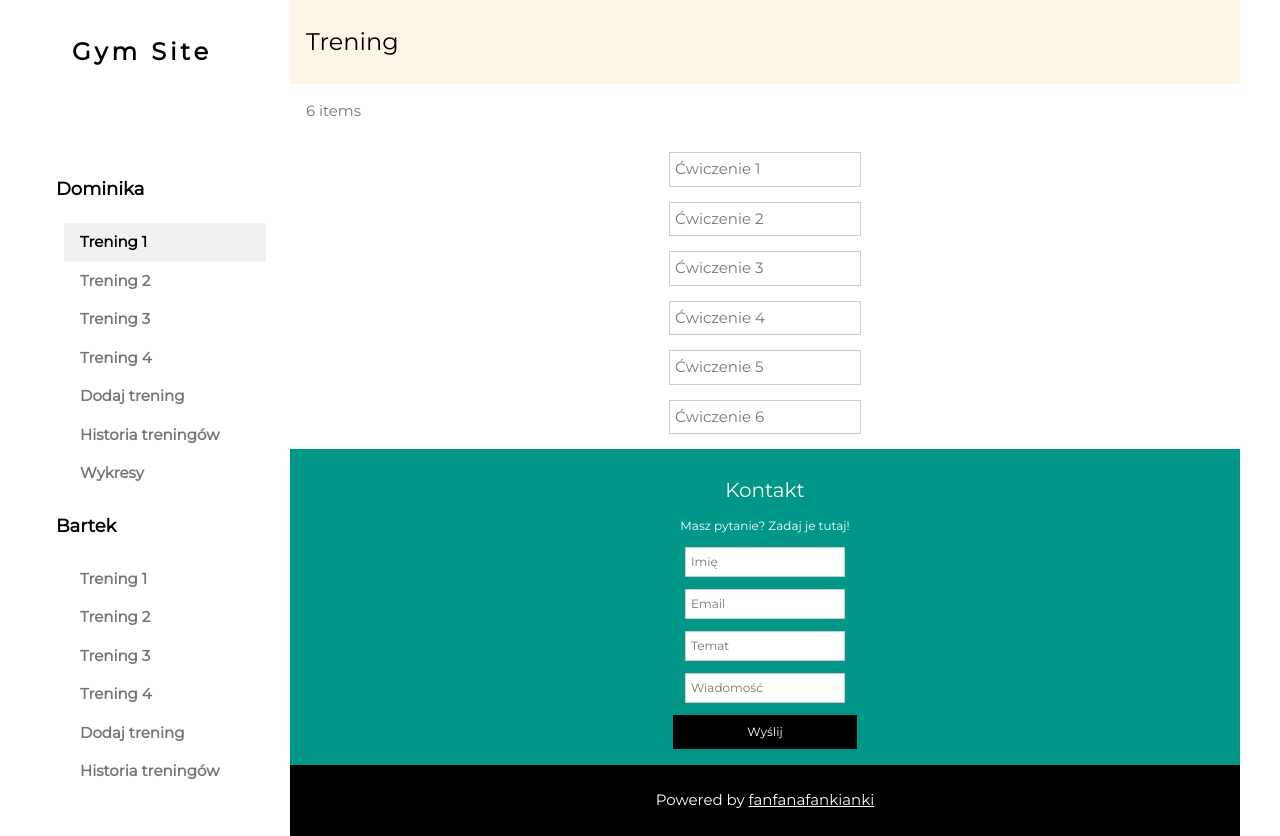
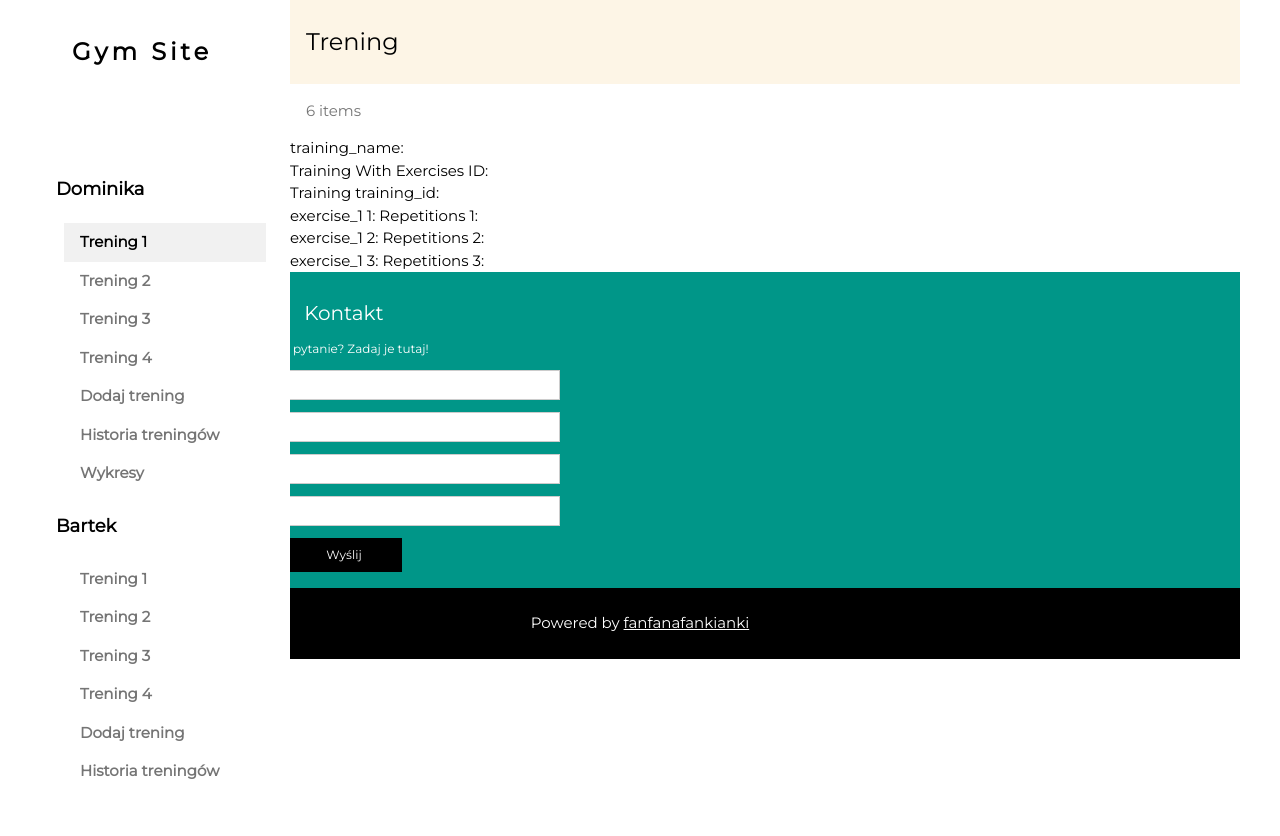
Before and after one commit to fanfanafankianki/Gym_progress_site, a PHP site: page / in a window 1280 px wide, after a click on "Trening 1". After the commit the page ends 779 px from the top, so only its background shows below. Run offline with PHP 8.4, Linux system fonts and the light colour scheme; data that the repository does not hold is empty; some web fonts are replaced.

Commit message:
Continue work with database

```diff
--- a/index.php
+++ b/index.php
@@ -87,7 +87,7 @@ if (isset($_POST['submit2'])) {
   }
 
   $sql3 = "INSERT INTO TrainingWithExercises (training_id, exercise_1, exercise_2, exercise_3)
-  VALUES (3,
+  VALUES (10,
         (SELECT exercise_id FROM Exercises WHERE exercise_name = '$text2'),
         (SELECT exercise_id FROM Exercises WHERE exercise_name = '$text3'),
         (SELECT exercise_id FROM Exercises WHERE exercise_name = '$text4')
@@ -120,23 +120,23 @@ if (isset($_POST['submit2'])) {
       <a onclick="loadDiv('klasa2')" href="#" class="css-bar-item css-button">Trening 2</a>
       <a onclick="loadDiv('klasa3')" href="#" class="css-bar-item css-button">Trening 3</a>
       <a onclick="loadDiv('klasa4')" href="#" class="css-bar-item css-button">Trening 4</a>
-      <a onclick="loadDiv('klasa10')" href="#" class="css-bar-item css-button">Dodaj trening</a>
-      <a onclick="loadDiv('klasa8')" href="#" class="css-bar-item css-button">Historia treningów</a>
-      <a onclick="loadDiv('klasa8')" href="#" class="css-bar-item css-button">Wykresy</a>
+      <a onclick="loadDiv('klasa5')" href="#" class="css-bar-item css-button">Dodaj trening</a>
+      <a onclick="loadDiv('klasa6')" href="#" class="css-bar-item css-button">Historia treningów</a>
+      <a onclick="loadDiv('klasa7')" href="#" class="css-bar-item css-button">Wykresy</a>
     </div>
     <a onclick="myAccFunc('object_two_items')" href="javascript:void(0)" class="css-button css-block2 css-white css-left-align" id="object_two">
       Bartek
     </a>
     <div id="object_two_items" class="css-bar-block css-hide css-padding-large css-medium">
-      <a onclick="loadDiv('klasa5')" href="#" class="css-bar-item css-button css-light-grey">Trening 1</a>
-      <a onclick="loadDiv('klasa6')" href="#" class="css-bar-item css-button">Trening 2</a>
-      <a onclick="loadDiv('klasa7')" href="#" class="css-bar-item css-button">Trening 3</a>
-      <a onclick="loadDiv('klasa8')" href="#" class="css-bar-item css-button">Trening 4</a>
-      <a onclick="loadDiv('klasa10')" href="#" class="css-bar-item css-button">Dodaj trening</a>
-      <a onclick="loadDiv('klasa8')" href="#" class="css-bar-item css-button">Historia treningów</a>
-      <a onclick="loadDiv('klasa8')" href="#" class="css-bar-item css-button">Wykresy</a>
+      <a onclick="loadDiv('klasa8')" href="#" class="css-bar-item css-button css-light-grey">Trening 1</a>
+      <a onclick="loadDiv('klasa9')" href="#" class="css-bar-item css-button">Trening 2</a>
+      <a onclick="loadDiv('klasa10')" href="#" class="css-bar-item css-button">Trening 3</a>
+      <a onclick="loadDiv('klasa11')" href="#" class="css-bar-item css-button">Trening 4</a>
+      <a onclick="loadDiv('klasa5')" href="#" class="css-bar-item css-button">Dodaj trening</a>
+      <a onclick="loadDiv('klasa6')" href="#" class="css-bar-item css-button">Historia treningów</a>
+      <a onclick="loadDiv('klasa7')" href="#" class="css-bar-item css-button">Wykresy</a>
     </div>
-    <a onclick="loadDiv('klasa9')" href="javascript:void(0)" class="css-button css-block2 css-white css-left-align" id="object_one">
+    <a onclick="loadDiv('klasa12')" href="javascript:void(0)" class="css-button css-block2 css-white css-left-align" id="object_one">
       Dodaj nową osobę
     </a>
 </nav>
@@ -180,63 +180,71 @@ if (isset($_POST['submit2'])) {
 
 
   <div id="klasa1" class="klasa1">
-    <div class="div1">
-        <p><input class="css-input css-border" style=“display:none” type="text" placeholder="Ćwiczenie 1" name="Name" required></p>
-      </div>
-      <div class="div2">
-        <p><input class="css-input css-border" style=“display:none” type="text" placeholder="Ćwiczenie 2" name="Name" required></p>
-      </div>
-      <div class="div3">
-        <p><input class="css-input css-border" style=“display:none” type="text" placeholder="Ćwiczenie 3" name="Name" required></p>
-      </div>
-      <div class="div4">
-        <p><input class="css-input css-border" style=“display:none” type="text" placeholder="Ćwiczenie 4" name="Name" required></p>
-      </div>
-      <div class="div5">
-        <p><input class="css-input css-border" style=“display:none” type="text" placeholder="Ćwiczenie 5" name="Name" required></p>
-      </div>
-      <div class="div6">
-        <p><input class="css-input css-border" style=“display:none” type="text" placeholder="Ćwiczenie 6" name="Name" required></p>
+    <div id="recordContainer">
+      <?php
+      function select_training_with_exercise($training_with_exercises_id) {
+
+        // Połączenie z bazą danych
+        $servername = "127.0.0.1";
+        $username = "bartek";
+        $password = "gymsitedb321";
+        $dbname = "gym site database";
+
+        // Tworzenie połączenia
+        $conn = mysqli_connect($servername, $username, $password, $dbname);
+        $query = "SELECT TrainingWithExercises.*, Trainings.training_name, Exercises1.exercise_name AS exercise_name1, Exercises2.exercise_name AS exercise_name2, Exercises3.exercise_name AS exercise_name3, Exercises4.exercise_name AS exercise_name4, Exercises5.exercise_name AS exercise_name5, Exercises6.exercise_name AS exercise_name6, Exercises7.exercise_name AS exercise_name7, Exercises8.exercise_name AS exercise_name8, Exercises9.exercise_name AS exercise_name9
+        FROM TrainingWithExercises
+        JOIN Trainings ON TrainingWithExercises.training_id = Trainings.training_id
+        JOIN Exercises AS Exercises1 ON TrainingWithExercises.exercise_1 = Exercises1.exercise_id
+        JOIN Exercises AS Exercises2 ON TrainingWithExercises.exercise_2 = Exercises2.exercise_id
+        JOIN Exercises AS Exercises3 ON TrainingWithExercises.exercise_3 = Exercises3.exercise_id
+        LEFT JOIN Exercises AS Exercises4 ON TrainingWithExercises.exercise_4 = Exercises4.exercise_id
+        LEFT JOIN Exercises AS Exercises5 ON TrainingWithExercises.exercise_5 = Exercises5.exercise_id
+        LEFT JOIN Exercises AS Exercises6 ON TrainingWithExercises.exercise_6 = Exercises6.exercise_id
+        LEFT JOIN Exercises AS Exercises7 ON TrainingWithExercises.exercise_7 = Exercises7.exercise_id
+        LEFT JOIN Exercises AS Exercises8 ON TrainingWithExercises.exercise_8 = Exercises8.exercise_id
+        LEFT JOIN Exercises AS Exercises9 ON TrainingWithExercises.exercise_9 = Exercises9.exercise_id
+        WHERE training_with_exercises_id = $training_with_exercises_id;
+        ";
+
+        $result = mysqli_query($conn, $query);
+        $record = mysqli_fetch_assoc($result);
+        $training_with_exercises_id = $record["training_with_exercises_id"];
+        $training_id = $record["training_id"];
+        $exercise_1 = $record["exercise_1"];
+        $exercise_2 = $record["exercise_2"];
+        $exercise_3 = $record["exercise_3"];
+        $training_name = $record["training_name"];
+        $exercise_name1 = $record["exercise_name1"];
+        $exercise_name2 = $record["exercise_name2"];
+        $exercise_name3 = $record["exercise_name3"];
+        echo "training_name: " . $training_name . "<br>";
+        echo "Training With Exercises ID: " . $training_with_exercises_id . "<br>";
+        echo "Training training_id: " . $training_id . "<br>";
+        echo "exercise_1 1: " . $exercise_1 . " Repetitions 1: " . $exercise_name1 . "<br>";
+        echo "exercise_1 2: " . $exercise_2 . " Repetitions 2: " . $exercise_name2 . "<br>";
+        echo "exercise_1 3: " . $exercise_3 . " Repetitions 3: " . $exercise_name3 . "<br>";
+
+        echo "</table>";
+
+        $conn->close();
+      }
+      select_training_with_exercise(6);
+      ?>
     </div>
   </div>
   <div id="klasa2" class="klasa2">
-      <div class="div1">
-        <p><input class="css-input css-border" style=“display:none” type="text" placeholder="Ćwiczenie 21" name="Name" required></p>
-      </div>
-      <div class="div2">
-        <p><input class="css-input css-border" style=“display:none” type="text" placeholder="Ćwiczenie 22" name="Name" required></p>
-      </div>
-      <div class="div3">
-        <p><input class="css-input css-border" style=“display:none” type="text" placeholder="Ćwiczenie 23" name="Name" required></p>
-      </div>
-      <div class="div4">
-        <p><input class="css-input css-border" style=“display:none” type="text" placeholder="Ćwiczenie 24" name="Name" required></p>
-      </div>
-      <div class="div5">
-        <p><input class="css-input css-border" style=“display:none” type="text" placeholder="Ćwiczenie 25" name="Name" required></p>
-      </div>
-      <div class="div6">
-        <p><input class="css-input css-border" style=“display:none” type="text" placeholder="Ćwiczenie 26" name="Name" required></p>
+    <div id="recordContainer">
+      <?php
+        select_training_with_exercise(7);
+      ?>
     </div>
   </div>
   <div id="klasa3" class="klasa3">
-    <div class="div1">
-      <p><input class="css-input css-border" style=“display:none” type="text" placeholder="Ćwiczenie 31" name="Name" required></p>
-    </div>
-    <div class="div2">
-      <p><input class="css-input css-border" style=“display:none” type="text" placeholder="Ćwiczenie 32" name="Name" required></p>
-    </div>
-    <div class="div3">
-      <p><input class="css-input css-border" style=“display:none” type="text" placeholder="Ćwiczenie 33" name="Name" required></p>
-    </div>
-    <div class="div4">
-      <p><input class="css-input css-border" style=“display:none” type="text" placeholder="Ćwiczenie 34" name="Name" required></p>
-    </div>
-    <div class="div5">
-      <p><input class="css-input css-border" style=“display:none” type="text" placeholder="Ćwiczenie 35" name="Name" required></p>
-    </div>
-    <div class="div6">
-      <p><input class="css-input css-border" style=“display:none” type="text" placeholder="Ćwiczenie 36" name="Name" required></p>
+    <div id="recordContainer">
+      <?php
+        select_training_with_exercise(10);
+      ?>
     </div>
   </div>
   <div id="klasa4" class="klasa4">
@@ -261,6 +269,57 @@ if (isset($_POST['submit2'])) {
   </div>
   <div id="klasa5" class="klasa5">
     <div class="div1">
+      <form method="post">
+        <input type="text" name="text1" class="css-input css-border" placeholder="Nazwa treningu">
+        <input type="text" name="text2" class="css-input css-border" placeholder="Ćwiczenie 1">
+        <input type="text" name="text3" class="css-input css-border" placeholder="Ćwiczenie 2">
+        <input type="text" name="text4" class="css-input css-border" placeholder="Ćwiczenie 3">
+        <input type="submit" name="submit2" class="css-button css-block css-black" value="Dodaj trening">
+      </form>
+    </div>
+  </div>
+  <div id="klasa6" class="klasa6>
+    <div id="recordContainer">
+        <?php
+          // Połączenie z bazą danych
+          $servername = "127.0.0.1";
+          $username = "bartek";
+          $password = "gymsitedb321";
+          $dbname = "gym site database";
+
+          // Tworzenie połączenia
+          $conn = mysqli_connect($servername, $username, $password, $dbname);
+          $query = "SELECT * FROM TrainingHistory WHERE training_with_exercises_id = 6";
+          $result = mysqli_query($conn, $query);
+          $record = mysqli_fetch_assoc($result);
+          $training_history_id = $record["training_history_id"];
+          $training_with_exercises_id = $record["training_with_exercises_id"];
+          $training_date = $record["training_date"];
+          $weight_1 = $record["weight_1"];
+          $reps_1 = $record["reps_1"];
+          $weight_2 = $record["weight_2"];
+          $reps_2 = $record["reps_2"];
+          $weight_3 = $record["weight_3"];
+          $reps_3 = $record["reps_3"];
+          echo "Training History ID: " . $training_history_id . "<br>";
+          echo "Training With Exercises ID: " . $training_with_exercises_id . "<br>";
+          echo "Training Date: " . $training_date . "<br>";
+          echo "Weight 1: " . $weight_1 . " Repetitions 1: " . $reps_1 . "<br>";
+          echo "Weight 2: " . $weight_2 . " Repetitions 2: " . $reps_2 . "<br>";
+          echo "Weight 3: " . $weight_3 . " Repetitions 3: " . $reps_3 . "<br>";
+        ?>
+        <a onclick="getRecord()" href="#" class="css-bar-item css-button">Click</a>
+    </div>
+  </div>
+  <div id="klasa7" class="klasa7">
+    <div class="div1">
+      <form method="post">
+        <input type="text" name="text1" class="css-input css-border" placeholder="Nazwa treningu">
+      </form>
+    </div>
+  </div>
+  <div id="klasa8" class="klasa8">
+    <div class="div1">
         <p><input class="css-input css-border" style=“display:none” type="text" placeholder="Ćwiczenie 51" name="Name" required></p>
       </div>
       <div class="div2">
@@ -279,7 +338,7 @@ if (isset($_POST['submit2'])) {
         <p><input class="css-input css-border" style=“display:none” type="text" placeholder="Ćwiczenie 56" name="Name" required></p>
       </div>
   </div>
-  <div id="klasa6" class="klasa6">
+  <div id="klasa9" class="klasa9">
       <div class="div1">
         <p><input class="css-input css-border" style=“display:none” type="text" placeholder="Ćwiczenie 61" name="Name" required></p>
       </div>
@@ -299,7 +358,7 @@ if (isset($_POST['submit2'])) {
         <p><input class="css-input css-border" style=“display:none” type="text" placeholder="Ćwiczenie 66" name="Name" required></p>
       </div>
   </div>
-  <div id="klasa7" class="klasa7">
+  <div id="klasa10" class="klasa10">
     <div class="div1">
       <p><input class="css-input css-border" style=“display:none” type="text" placeholder="Ćwiczenie 71" name="Name" required></p>
     </div>
@@ -319,7 +378,7 @@ if (isset($_POST['submit2'])) {
       <p><input class="css-input css-border" style=“display:none” type="text" placeholder="Ćwiczenie 76" name="Name" required></p>
     </div>
   </div>
-  <div id="klasa8" class="klasa8">
+  <div id="klasa_on" class="klasa_on">
     <div class="div1">
       <p><input class="css-input css-border" style=“display:none” type="text" placeholder="Ćwiczenie 81" name="Name" required></p>
     </div>
@@ -339,26 +398,12 @@ if (isset($_POST['submit2'])) {
       <p><input class="css-input css-border" style=“display:none” type="text" placeholder="Ćwiczenie 86" name="Name" required></p>
     </div>
   </div>
-  <div id="klasa9" class="klasa9">
-    <div class="div1">
+  <div id="klasa_on2" class="klasa_on2">
     <form method="post">
       <input type="text" name="text" class="css-input css-border" placeholder="Imię nowej osoby">
       <input type="submit" name="submit1" class="css-button css-block css-black" value="Dodaj osobę">
     </form>
   </div>
-  </div>
-  <div id="klasa10" class="klasa10">
-    <div class="div1">
-      <form method="post">
-        <input type="text" name="text1" class="css-input css-border" placeholder="Nazwa treningu">
-        <input type="text" name="text2" class="css-input css-border" placeholder="Ćwiczenie 1">
-        <input type="text" name="text3" class="css-input css-border" placeholder="Ćwiczenie 2">
-        <input type="text" name="text4" class="css-input css-border" placeholder="Ćwiczenie 3">
-        <input type="submit" name="submit2" class="css-button css-block css-black" value="Dodaj trening">
-      </form>
-    </div>
-  </div>
-
 
   <!-- Footer -->
   <footer class="css-padding-16 css-teal css-small css-center" id="footer">
@@ -414,6 +459,18 @@ function addClassOnClick(event) {
   }
 }
 
+function getRecord() {
+  var xhr = new XMLHttpRequest();
+  xhr.open("GET", "get_record.php", true);
+  xhr.onreadystatechange = function() {
+    if (xhr.readyState === 4 && xhr.status === 200) {
+      // Dokonaj renderowania rekordu w element HTML
+      document.getElementById("recordContainer").innerHTML = xhr.responseText;
+    }
+  };
+  xhr.send();
+}
+
 document.querySelectorAll("div").forEach(function(element) {
   element.addEventListener("click", addClassOnClick);
 });
--- a/style_second.css
+++ b/style_second.css
@@ -224,6 +224,14 @@ h6{
     display: none;
 }
 
+#klasa_on, #klasa_on * {
+    display: none;
+}
+
+#klasa_on2, #klasa_on2 * {
+    display: none;
+}
+
  hr{
     border:0;
     border-top:1px solid #eee;
@@ -349,7 +357,7 @@ a{
 }
  .css-input{
     display:block;
-    width:75.00%
+    width:75.00%;
     height: auto;
     margin: 0 auto;
     padding: 5px;
@@ -504,7 +512,7 @@ a{
     width:24.99999%
 }
 .css-col.s4{
-    width:50.00%
+    width:50.00%;
     height: auto;
     margin: 0 auto;
     padding: 10px;
```
Lines whose indentation alone changed are shown as unchanged.
